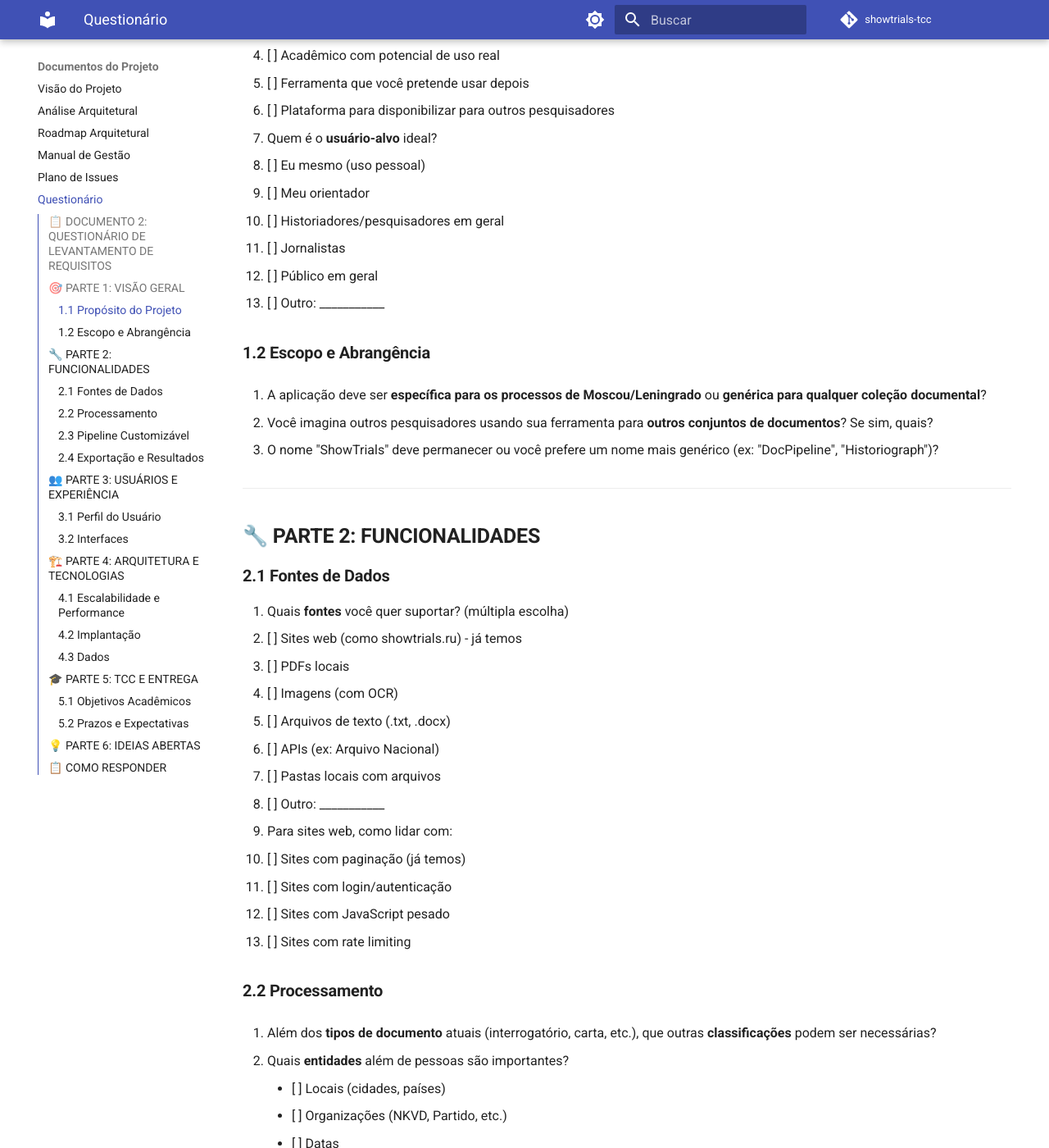
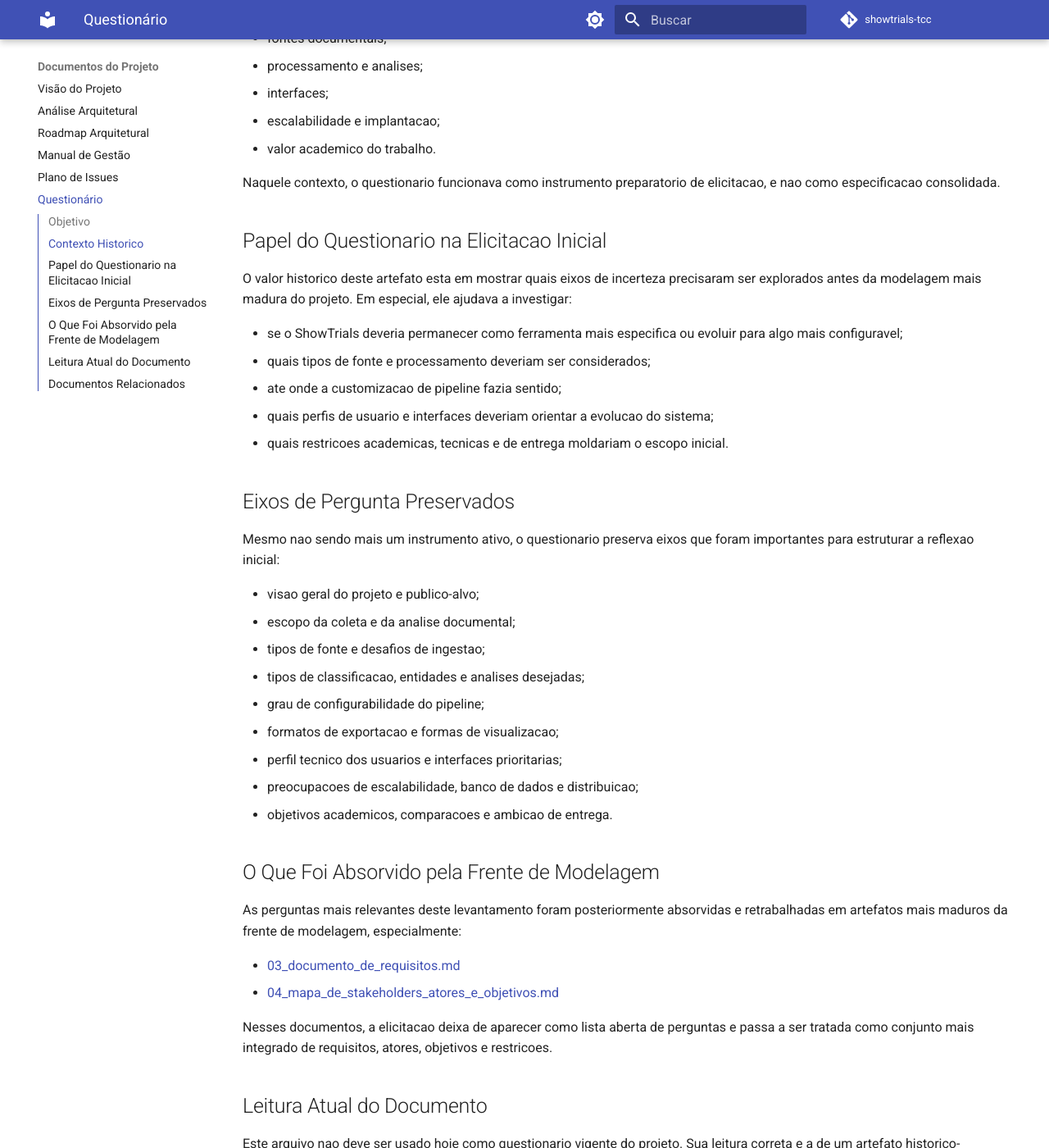
Before and after one commit to rib-thiago/showtrials-tcc, an MkDocs documentation site: the page built from docs/projeto/questionario_levantamento_requisitos.md, in a window 1280 px wide and 1400 px high, scrolled down 521 px. Shown: the whole window at 82% size. Built offline with MkDocs 1.6.1 and Material for MkDocs 9.7.7, drawn with Linux system fonts in a browser that asks for light colours; comment, search, counter and statistics services are not loaded; some of the changed text lies outside the part shown.

Commit message:
docs: reclassificar questionario historico de requisitos
Registra a reclassificacao de docs/projeto/questionario_levantamento_requisitos.md como artefato historico-preparatorio de elicitacao no bloco de documentos de projeto.

A mudanca:
- reescreve o documento para remover sua aparencia de instrumento ativo de entrevista e levantamento
- preserva os eixos de pergunta que estruturaram a elicitacao inicial do projeto
- explicita que os insumos mais relevantes foram absorvidos pela frente de modelagem
- reposiciona o arquivo como memoria historica do momento preparatorio anterior ao documento de requisitos consolidado
- registra a rodada correspondente da intervencao

Esta rodada foi conduzida com consulta ao bloco de requisitos e revisao da frente de modelagem, para diferenciar instrumento inicial de elicitacao e documento vivo do estado atual.

```diff
--- a/docs/projeto/questionario_levantamento_requisitos.md
+++ b/docs/projeto/questionario_levantamento_requisitos.md
@@ -1,242 +1,66 @@
-## 📋 **DOCUMENTO 2: QUESTIONÁRIO DE LEVANTAMENTO DE REQUISITOS**
+# Questionario Historico de Levantamento de Requisitos
 
-Para eu entender melhor sua visão e objetivos, por favor responda às perguntas abaixo:
+## Objetivo
 
----
+Preservar o registro de um instrumento inicial de levantamento de requisitos usado para explicitar a visao, o escopo e as perguntas estruturantes do projeto antes da consolidacao da frente de modelagem.
 
-## 🎯 **PARTE 1: VISÃO GERAL**
+## Contexto Historico
 
-### **1.1 Propósito do Projeto**
+Este documento nasceu em um momento preliminar do projeto, quando ainda era necessario transformar intuicoes, expectativas e hipoteses de evolucao em perguntas mais claras sobre:
 
-1. Qual é o **objetivo principal** do seu TCC? (responda com suas palavras)
+- proposito do sistema;
+- perfis de usuario;
+- fontes documentais;
+- processamento e analises;
+- interfaces;
+- escalabilidade e implantacao;
+- valor academico do trabalho.
 
-2. Este projeto é:
-   - [ ] Acadêmico (apenas para o TCC)
-   - [ ] Acadêmico com potencial de uso real
-   - [ ] Ferramenta que você pretende usar depois
-   - [ ] Plataforma para disponibilizar para outros pesquisadores
+Naquele contexto, o questionario funcionava como instrumento preparatorio de elicitacao, e nao como especificacao consolidada.
 
-3. Quem é o **usuário-alvo** ideal?
-   - [ ] Eu mesmo (uso pessoal)
-   - [ ] Meu orientador
-   - [ ] Historiadores/pesquisadores em geral
-   - [ ] Jornalistas
-   - [ ] Público em geral
-   - [ ] Outro: ___________
+## Papel do Questionario na Elicitacao Inicial
 
-### **1.2 Escopo e Abrangência**
+O valor historico deste artefato esta em mostrar quais eixos de incerteza precisaram ser explorados antes da modelagem mais madura do projeto. Em especial, ele ajudava a investigar:
 
-4. A aplicação deve ser **específica para os processos de Moscou/Leningrado** ou **genérica para qualquer coleção documental**?
+- se o ShowTrials deveria permanecer como ferramenta mais especifica ou evoluir para algo mais configuravel;
+- quais tipos de fonte e processamento deveriam ser considerados;
+- ate onde a customizacao de pipeline fazia sentido;
+- quais perfis de usuario e interfaces deveriam orientar a evolucao do sistema;
+- quais restricoes academicas, tecnicas e de entrega moldariam o escopo inicial.
 
-5. Você imagina outros pesquisadores usando sua ferramenta para **outros conjuntos de documentos**? Se sim, quais?
+## Eixos de Pergunta Preservados
 
-6. O nome "ShowTrials" deve permanecer ou você prefere um nome mais genérico (ex: "DocPipeline", "Historiograph")?
+Mesmo nao sendo mais um instrumento ativo, o questionario preserva eixos que foram importantes para estruturar a reflexao inicial:
 
----
+- visao geral do projeto e publico-alvo;
+- escopo da coleta e da analise documental;
+- tipos de fonte e desafios de ingestao;
+- tipos de classificacao, entidades e analises desejadas;
+- grau de configurabilidade do pipeline;
+- formatos de exportacao e formas de visualizacao;
+- perfil tecnico dos usuarios e interfaces prioritarias;
+- preocupacoes de escalabilidade, banco de dados e distribuicao;
+- objetivos academicos, comparacoes e ambicao de entrega.
 
-## 🔧 **PARTE 2: FUNCIONALIDADES**
+## O Que Foi Absorvido pela Frente de Modelagem
 
-### **2.1 Fontes de Dados**
+As perguntas mais relevantes deste levantamento foram posteriormente absorvidas e retrabalhadas em artefatos mais maduros da frente de modelagem, especialmente:
 
-7. Quais **fontes** você quer suportar? (múltipla escolha)
-   - [ ] Sites web (como showtrials.ru) - já temos
-   - [ ] PDFs locais
-   - [ ] Imagens (com OCR)
-   - [ ] Arquivos de texto (.txt, .docx)
-   - [ ] APIs (ex: Arquivo Nacional)
-   - [ ] Pastas locais com arquivos
-   - [ ] Outro: ___________
+- [03_documento_de_requisitos.md](/home/thiago/coleta_showtrials/docs/modelagem/requisitos/principais/03_documento_de_requisitos.md)
+- [04_mapa_de_stakeholders_atores_e_objetivos.md](/home/thiago/coleta_showtrials/docs/modelagem/requisitos/apoio/04_mapa_de_stakeholders_atores_e_objetivos.md)
 
-8. Para sites web, como lidar com:
-   - [ ] Sites com paginação (já temos)
-   - [ ] Sites com login/autenticação
-   - [ ] Sites com JavaScript pesado
-   - [ ] Sites com rate limiting
+Nesses documentos, a elicitacao deixa de aparecer como lista aberta de perguntas e passa a ser tratada como conjunto mais integrado de requisitos, atores, objetivos e restricoes.
 
-### **2.2 Processamento**
+## Leitura Atual do Documento
 
-9. Além dos **tipos de documento** atuais (interrogatório, carta, etc.), que outras **classificações** podem ser necessárias?
+Este arquivo nao deve ser usado hoje como questionario vigente do projeto. Sua leitura correta e a de um artefato historico-preparatorio que:
 
-10. Quais **entidades** além de pessoas são importantes?
-    - [ ] Locais (cidades, países)
-    - [ ] Organizações (NKVD, Partido, etc.)
-    - [ ] Datas
-    - [ ] Eventos
-    - [ ] Leis/decretos
-    - [ ] Outro: ___________
+- ajuda a entender como a frente de requisitos foi inicialmente estruturada;
+- preserva as perguntas que orientaram a exploracao inicial do problema;
+- antecede a formulacao mais madura consolidada pela frente de modelagem.
 
-11. A **tradução** deve ser:
-    - [ ] Apenas para inglês/português (como hoje)
-    - [ ] Para qualquer idioma (configurável)
-    - [ ] Híbrido (detecta idioma e traduz)
+## Documentos Relacionados
 
-12. Que **análises** além das atuais seriam úteis?
-    - [ ] Nuvem de palavras (já temos)
-    - [ ] Rede de relacionamentos (grafos)
-    - [ ] Linha do tempo interativa
-    - [ ] Estatísticas avançadas
-    - [ ] Detecção de emoções
-    - [ ] Similaridade entre documentos
-    - [ ] Outro: ___________
-
-### **2.3 Pipeline Customizável**
-
-13. O quanto o pipeline deve ser **customizável**?
-    - [ ] Fixo (como hoje)
-    - [ ] Poucas opções (escolher ordem de etapas)
-    - [ ] Totalmente configurável (usuário define etapas)
-    - [ ] Extensível com plugins
-
-14. Você prefere configurar o pipeline via:
-    - [ ] Arquivo de configuração (YAML/JSON)
-    - [ ] Interface gráfica (web)
-    - [ ] CLI com perguntas interativas
-    - [ ] Todas as opções
-
-### **2.4 Exportação e Resultados**
-
-15. Quais **formatos de exportação** são importantes?
-    - [ ] TXT (já temos)
-    - [ ] CSV (planilhas)
-    - [ ] JSON (dados estruturados)
-    - [ ] PDF (formatado)
-    - [ ] HTML (página web)
-    - [ ] Banco de dados SQL
-    - [ ] API (para outras ferramentas consumirem)
-
-16. Que tipo de **relatórios/visualizações** você imagina?
-    - [ ] Tabelas e gráficos estáticos (já temos)
-    - [ ] Gráficos interativos
-    - [ ] Dashboards web
-    - [ ] Mapas (para localizações)
-    - [ ] Linhas do tempo
-
----
-
-## 👥 **PARTE 3: USUÁRIOS E EXPERIÊNCIA**
-
-### **3.1 Perfil do Usuário**
-
-17. O usuário típico tem **conhecimento técnico**?
-    - [ ] Não (pesquisador de humanas, pouca técnica)
-    - [ ] Médio (sabe usar computador, mas não programa)
-    - [ ] Alto (programador/pesquisador técnico)
-
-18. A aplicação deve ter **múltiplos usuários** ou é mono-usuário?
-
-19. Precisa de **autenticação** (login/senha)?
-
-### **3.2 Interfaces**
-
-20. Qual interface você acha mais importante?
-    - [ ] CLI (como hoje)
-    - [ ] Web (como hoje)
-    - [ ] API (para integrações)
-    - [ ] Desktop (aplicativo instalável)
-    - [ ] Todas
-
-21. Para a CLI, que **comandos** seriam úteis além dos atuais?
-    - [ ] `pipeline run` (executar pipeline configurado)
-    - [ ] `pipeline create` (criar novo pipeline)
-    - [ ] `pipeline list` (listar pipelines)
-    - [ ] `source add` (adicionar nova fonte)
-    - [ ] Outro: ___________
-
-22. Para a Web, que **telas** seriam importantes?
-    - [ ] Dashboard de visão geral
-    - [ ] Configuração visual do pipeline
-    - [ ] Visualização de documentos
-    - [ ] Gráficos interativos
-    - [ ] Área administrativa
-
----
-
-## 🏗️ **PARTE 4: ARQUITETURA E TECNOLOGIAS**
-
-### **4.1 Escalabilidade e Performance**
-
-23. Qual o **volume esperado** de documentos?
-    - [ ] Centenas (como hoje)
-    - [ ] Milhares
-    - [ ] Dezenas de milhares
-    - [ ] Centenas de milhares
-
-24. Precisa de **processamento em lote** (batch) ou em **tempo real**?
-
-25. A aplicação deve ser **multi-threaded/paralela** para processar muitos documentos?
-
-### **4.2 Implantação**
-
-26. Como você imagina a **distribuição** da aplicação?
-    - [ ] Local (usuário instala no computador)
-    - [ ] Servidor web (acesso remoto)
-    - [ ] Docker container
-    - [ ] Pacote pip (biblioteca Python)
-    - [ ] Tudo isso
-
-27. Precisa de **instalador** para Windows/Mac?
-
-### **4.3 Dados**
-
-28. O **banco de dados** deve ser:
-    - [ ] SQLite (como hoje) - simples
-    - [ ] PostgreSQL - mais robusto
-    - [ ] MySQL
-    - [ ] MongoDB (NoSQL)
-    - [ ] Vários (configurável)
-
-29. Precisa de **migrações automáticas** quando o schema muda?
-
----
-
-## 🎓 **PARTE 5: TCC E ENTREGA**
-
-### **5.1 Objetivos Acadêmicos**
-
-30. Qual o **diferencial** do seu TCC em relação a outros?
-    - [ ] Arquitetura limpa bem aplicada
-    - [ ] Pipeline customizável
-    - [ ] Integração com NLP
-    - [ ] Interface amigável para humanas
-    - [ ] Outro: ___________
-
-31. Você pretende **comparar** com outras ferramentas existentes?
-    - [ ] NVivo
-    - [ ] MAXQDA
-    - [ ] ATLAS.ti
-    - [ ] Zotero
-    - [ ] Scripts manuais em Python
-    - [ ] Outro: ___________
-
-### **5.2 Prazos e Expectativas**
-
-32. Qual o **prazo** para entrega do TCC? (ex: Dezembro/2026)
-
-33. Quantas **horas por semana** você pretende dedicar ao projeto?
-
-34. Você prefere:
-    - [ ] Entregar algo sólido e bem feito, mesmo que menor
-    - [ ] Entregar o máximo de funcionalidades possível
-
----
-
-## 💡 **PARTE 6: IDEIAS ABERTAS**
-
-35. Que **funcionalidade dos sonhos** você gostaria de ter, mesmo que pareça difícil?
-
-36. Tem algum **projeto similar** que você admira e gostaria de se inspirar?
-
-37. Algo mais que você gostaria de compartilhar sobre sua visão?
-
----
-
-## 📋 **COMO RESPONDER**
-
-Você pode:
-1. Copiar as perguntas e responder diretamente aqui
-2. Responder em um arquivo `.md` e enviar
-3. Responder em tópicos, de forma livre
-
-**O importante é eu entender SUA visão para poder ajudar a refinar os requisitos.** 🎯
-
----
+- [03_documento_de_requisitos.md](/home/thiago/coleta_showtrials/docs/modelagem/requisitos/principais/03_documento_de_requisitos.md)
+- [04_mapa_de_stakeholders_atores_e_objetivos.md](/home/thiago/coleta_showtrials/docs/modelagem/requisitos/apoio/04_mapa_de_stakeholders_atores_e_objetivos.md)
+- [47_indice_geral_da_frente_de_modelagem.md](/home/thiago/coleta_showtrials/docs/modelagem/revisao/47_indice_geral_da_frente_de_modelagem.md)
```
Also changed, not shown: docs/planejamento/rodadas/RODADA_20260326_51.md (added, +35 -0 lines).
